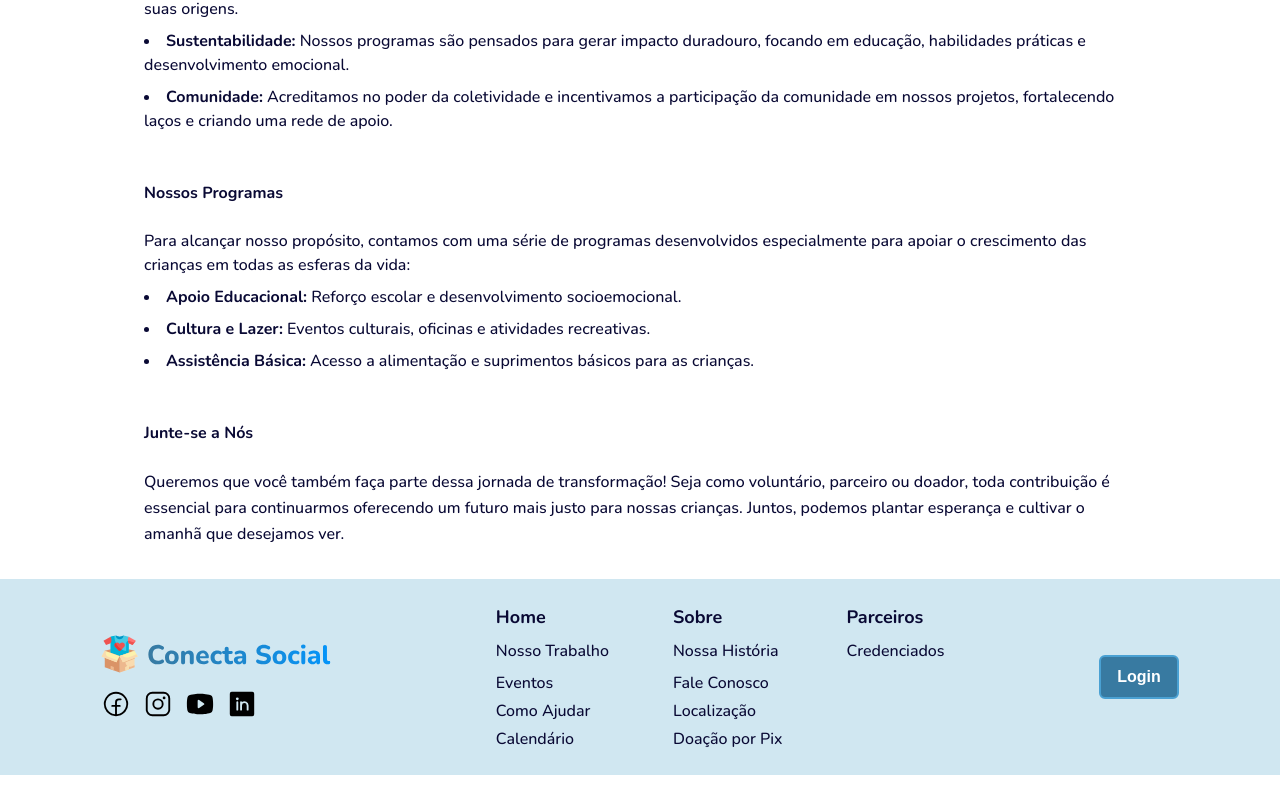
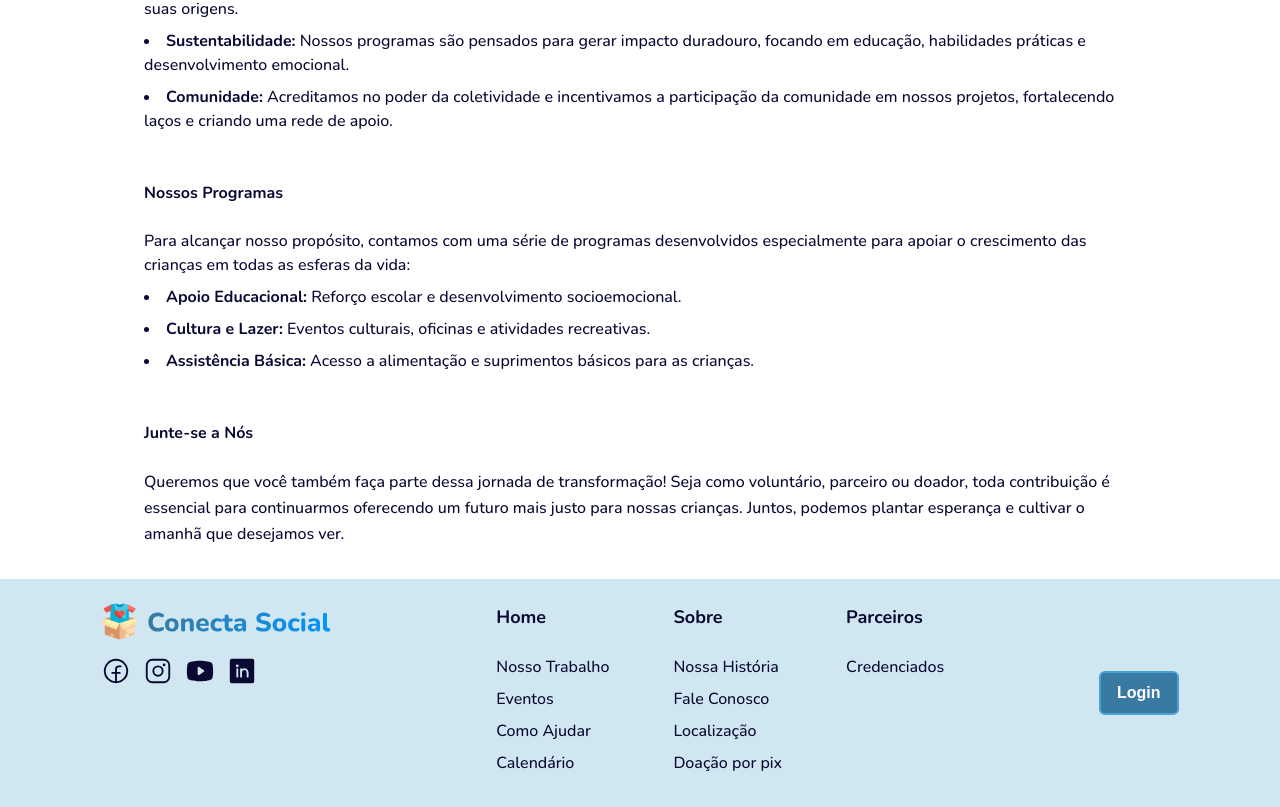
Before and after one commit to Nicolaskn95/conecta-social-web, a Next.js app: page /about in a window 1280 px wide. Shown: the part 1576-2383 px from the top of the page. Before the commit the page ends 2351 px from the top, so only its background shows below. Built offline with nearby package versions, Linux system fonts and the light colour scheme.

Commit message:
chore: add links on footer

```diff
--- a/src/components/LandingPage/Calendar.tsx
+++ b/src/components/LandingPage/Calendar.tsx
@@ -2,13 +2,13 @@ import CalendarCards from "./CalendarCards";
 
 const Calendar = () => {
   return (
-    <div className="flex-col justify-items-center">
+    <section id="calendar" className="flex-col justify-items-center">
       <div className="flex-col mb-4 text-center">
         <h1 className="text-3xl mb-2">Calendário</h1>
         <p className="text-[#387AA1] text-xl">Próximos Eventos</p>
       </div>
       <CalendarCards />
-    </div>
+    </section>
   );
 };
 
--- a/src/components/LandingPage/Events.tsx
+++ b/src/components/LandingPage/Events.tsx
@@ -2,7 +2,7 @@ import { instagramHTML } from "../InstagramHTML";
 
 const Events = () => {
   return (
-    <div className="flex flex-col justify-items-center my-12">
+    <section id="events" className="flex flex-col justify-items-center my-12">
       <div className="flex flex-col mb-4 text-center">
         <h1 className="text-3xl mb-2">Eventos</h1>
         <p className="text-[#387AA1] text-xl">Últimos Eventos</p>
@@ -16,7 +16,7 @@ const Events = () => {
           />
         ))}
       </div>
-    </div>
+    </section>
   );
 };
 
--- a/src/components/LandingPage/HowToHelp.tsx
+++ b/src/components/LandingPage/HowToHelp.tsx
@@ -4,7 +4,7 @@ import { howToHelpData } from "./HowToHelpData";
 
 const HowToHelp = () => {
   return (
-    <section className="text-center py-10 px-4">
+    <section id="how-to-help" className="text-center py-10 px-4">
       <h2 className="text-2xl font-bold mb-2">Como ajudar?</h2>
       <p className="sub-title mb-4">Fale conosco</p>
       <div className="grid gap-6 md:grid-cols-3">
--- a/src/components/LandingPage/OurJob.tsx
+++ b/src/components/LandingPage/OurJob.tsx
@@ -2,7 +2,7 @@ import React from "react";
 
 function OurJob() {
   return (
-    <article className="flex flex-col items-center py-10 ">
+    <article id="our-job" className="flex flex-col items-center py-10">
       <h1 className="text-3xl">Nosso Trabalho</h1>
       <p className="font-montserrat text-[#387AA1]">Nosso Trabalho</p>
       <p>
--- a/src/components/template/Footer.tsx
+++ b/src/components/template/Footer.tsx
@@ -9,64 +9,73 @@ import Image from "next/image";
 import Link from "next/link";
 
 export default function Footer() {
+  const home = [
+    { value: "Nosso Trabalho", link: "/#our-job" },
+    { value: "Eventos", link: "/#events" },
+    { value: "Como Ajudar", link: "/#how-to-help" },
+    { value: "Calendário", link: "/#calendar" },
+  ];
+  const about = [
+    { value: "Nossa História", link: "/about/#our-history" },
+    { value: "Fale Conosco", link: "/contactUs" },
+    { value: "Localização", link: "/contactUs/#location" },
+    { value: "Doação por pix", link: "/contactUs/#donation-pix" },
+  ];
+  const partners = [{ value: "Credenciados", link: "/" }];
   return (
     <footer className="bg-[#d0e7f1] p-6 flex flex-col md:flex-row md:justify-around items-center text-center md:text-left">
-      <div className="flex flex-col items-center md:items-start gap-2 mb-6 md:mb-0">
+      <div className="flex flex-col lg:items-start items-center lg:self-start md:self-center gap-2 mb-6 md:mb-0">
         <Image src="/images/logo.svg" alt="Logo" width={240} height={240} />
         <div className="flex gap-3 mt-2">
           <div className="cursor-pointer group transition-colors">
             <FacebookLogo
               size={30}
               weight="regular"
-              className="text-black group-hover:text-blue-600"
+              className="hover-facebook"
             />
           </div>
           <div className="cursor-pointer group transition-colors">
             <InstagramLogo
               size={30}
               weight="regular"
-              className="text-black group-hover:text-pink-500"
+              className="hover-instagram"
             />
           </div>
           <div className="cursor-pointer group transition-colors">
-            <YoutubeLogo
-              size={30}
-              weight="fill"
-              className="text-black group-hover:text-red-600"
-            />
+            <YoutubeLogo size={30} weight="fill" className="hover-youtube" />
           </div>
           <div className="cursor-pointer group transition-colors">
-            <LinkedinLogo
-              size={30}
-              weight="fill"
-              className="text-black group-hover:text-blue-700"
-            />
+            <LinkedinLogo size={30} weight="fill" className="hover-linkedin" />
           </div>
         </div>
       </div>
       <div className="flex flex-col md:flex-row gap-6 md:gap-16 mb-6 md:mb-0">
         <div>
-          <h3 className="font-semibold text-lg mb-2">Home</h3>
-          <ul className="space-y-1 text-gray-700">
-            <li>Nosso Trabalho</li>
-            <li>Eventos</li>
-            <li>Como Ajudar</li>
-            <li>Calendário</li>
+          <h3 className="font-semibold text-lg mb-6">Home</h3>
+          <ul>
+            {home.map((topics, index) => (
+              <Link href={topics.link} key={index}>
+                <li className="">{topics.value}</li>
+              </Link>
+            ))}
           </ul>
         </div>
         <div>
-          <h3 className="font-semibold text-lg mb-2">Sobre</h3>
-          <ul className="space-y-1 text-gray-700">
-            <li>Nossa História</li>
-            <li>Fale Conosco</li>
-            <li>Localização</li>
-            <li>Doação por Pix</li>
+          <h3 className="font-semibold text-lg mb-6">Sobre</h3>
+          <ul>
+            {about.map((topics, index) => (
+              <Link key={index} href={topics.link}>
+                <li>{topics.value}</li>
+              </Link>
+            ))}
           </ul>
         </div>
         <div>
-          <h3 className="font-semibold text-lg mb-2">Parceiros</h3>
-          <ul className="space-y-1 text-gray-700">
-            <li>Credenciados</li>
+          <h3 className="font-semibold text-lg mb-6">Parceiros</h3>
+          <ul>
+            <Link href={"#"}>
+              <li>Credenciados</li>
+            </Link>
           </ul>
         </div>
       </div>
```
